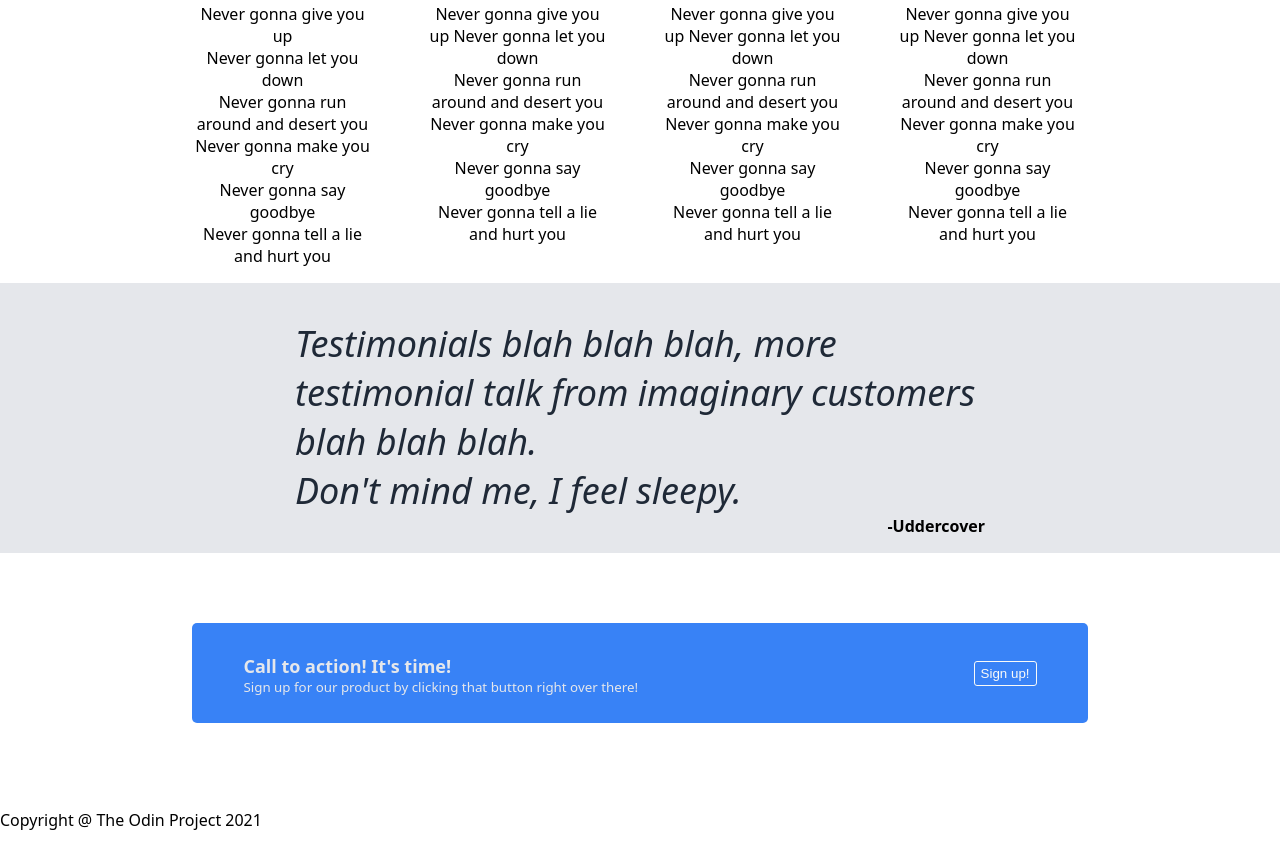
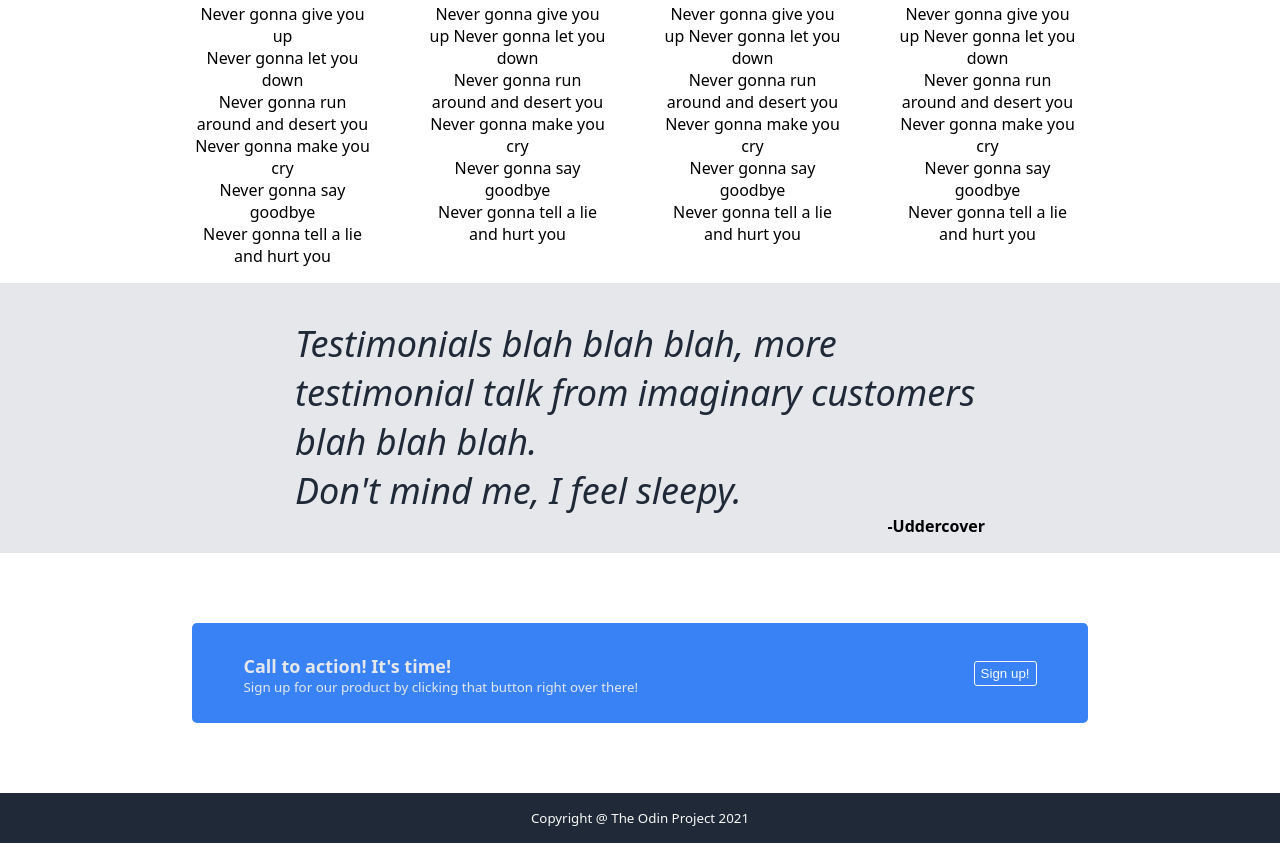
Before and after one commit to UdderlyImprobable/First-Landing-Page-, a plain HTML site: page index.html in a window 1280 px wide. Shown: the part 710-1557 px from the top of the page. Drawn offline with Linux system fonts and the light colour scheme.

Commit message:
Finish styling the footer section

```diff
--- a/style.css
+++ b/style.css
@@ -175,3 +175,17 @@ img {
   height: 25px;
   border-radius: 3px;
 }
+
+.footer {
+  display: flex;
+  justify-content: center;
+  align-items: center;
+  background-color: #1F2937;
+  height: 50px;
+}
+
+.footer p {
+  font-weight: lighter;
+  font-size: smaller;
+  color: #F9FAF8;
+}
```
